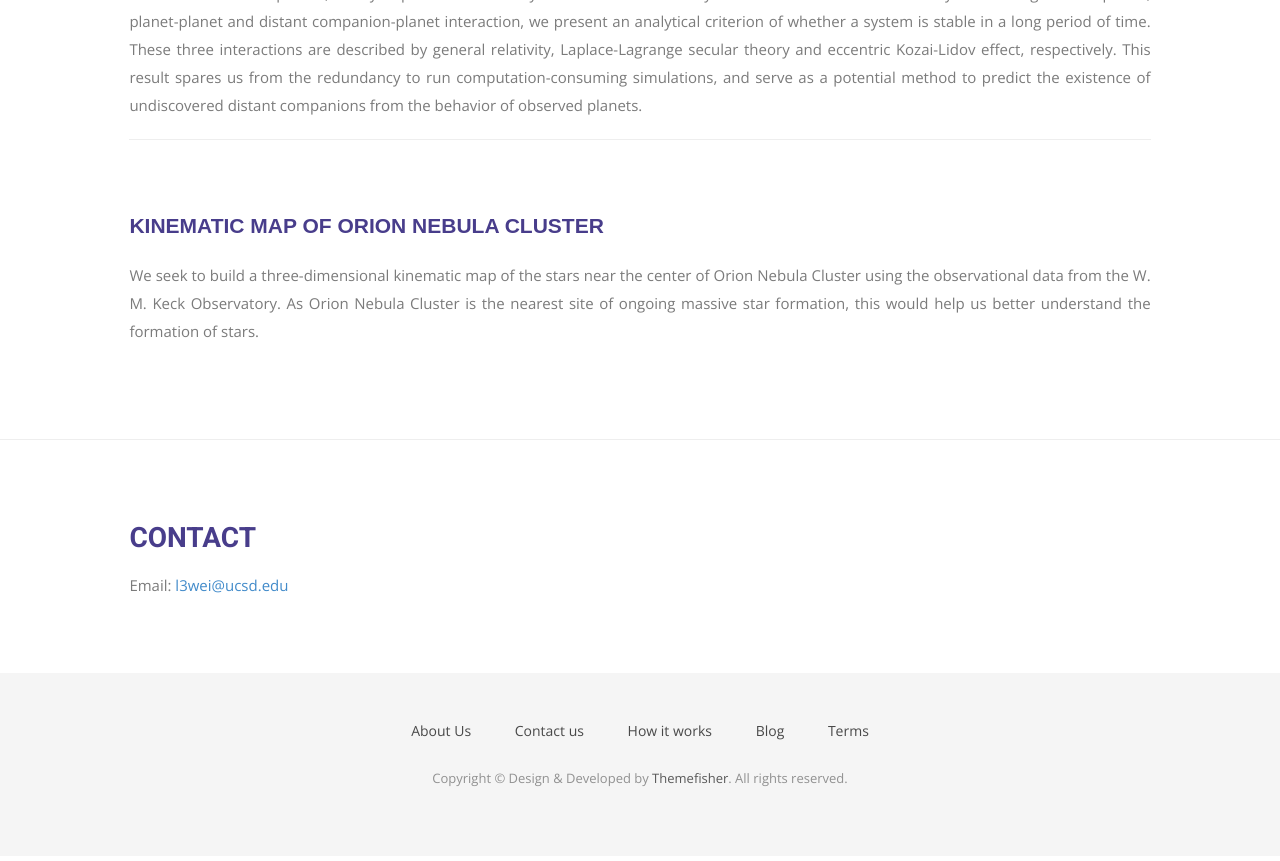
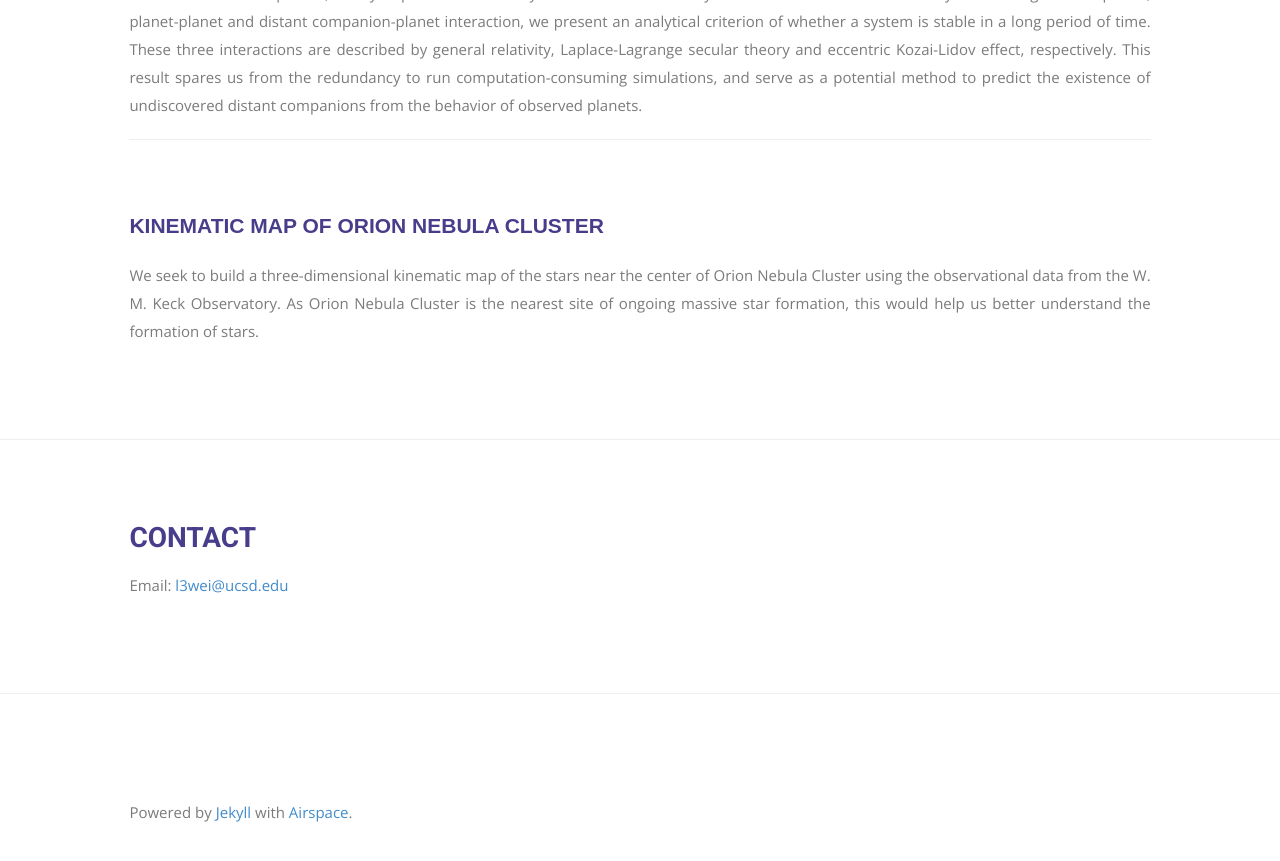
Before and after one commit to wei-lingfeng/lingfeng-wei.github.io, a Jekyll site: the page built from index.html, in a window 1280 px wide and 900 px high, scrolled down 1462 px. Shown: the top 861 px of the window. Built offline with Jekyll 4.4.1, drawn with Linux system fonts in a browser that asks for light colours; nearby versions of some CDN libraries; some web fonts are replaced.

Commit message:
update footer

```diff
--- a/_includes/footer.html
+++ b/_includes/footer.html
@@ -1,4 +1,12 @@
 <!-- footer Start -->
+<section class="module" id="Footer">
+  <div class="container">
+    <div class="row" style="text-align: center;">
+      <p>Powered by <a href="https://jekyllrb.com/">Jekyll</a> with <a href="https://github.com/ndrewtl/airspace-jekyll">Airspace</a>.</p>
+    </div>
+  </div>
+</section>
+<!--
 <footer>
   <div class="container">
     <div class="row">
@@ -17,3 +25,4 @@
     </div>
   </div>
 </footer>
+-->
--- a/index.html
+++ b/index.html
@@ -81,6 +81,8 @@ permalink: /
   </div>
 </section>
 
+<hr style="">
+
 <script>
 var prevScrollpos = window.pageYOffset;
 window.onscroll = function() {
```
